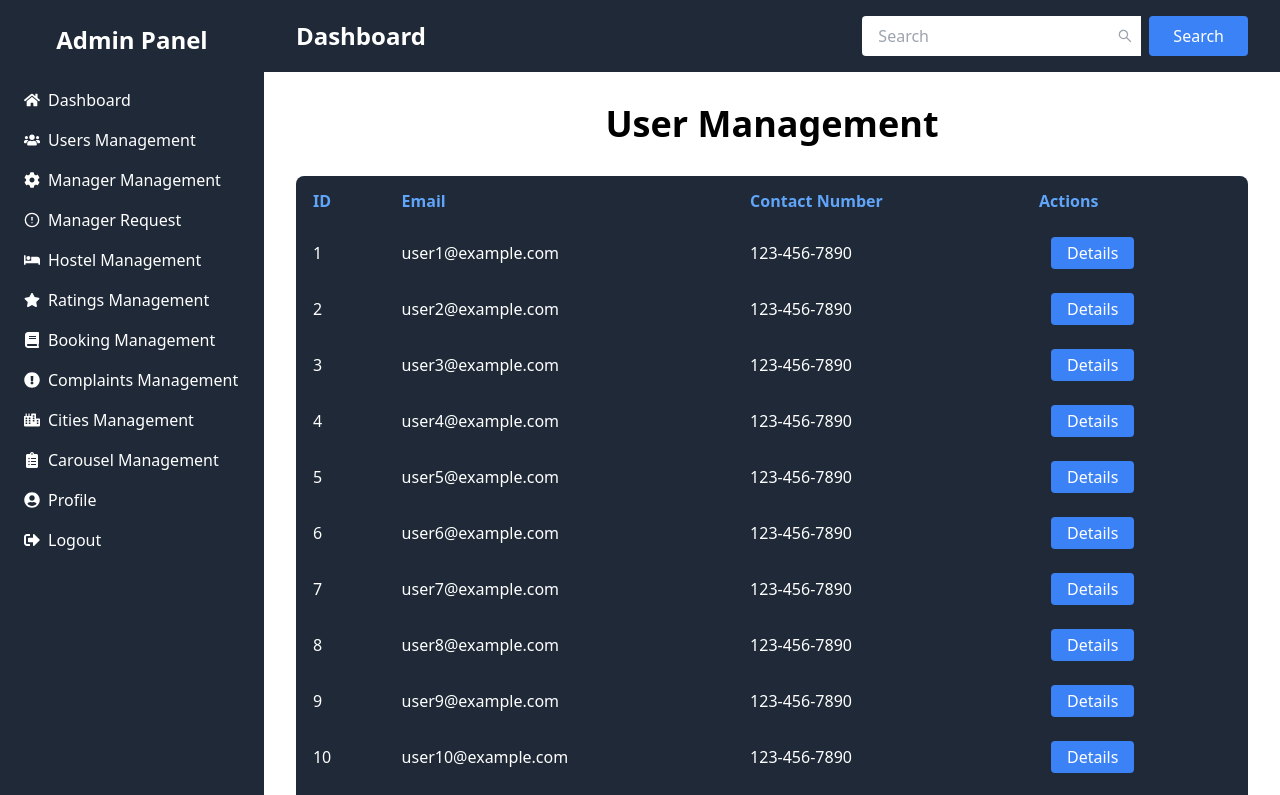
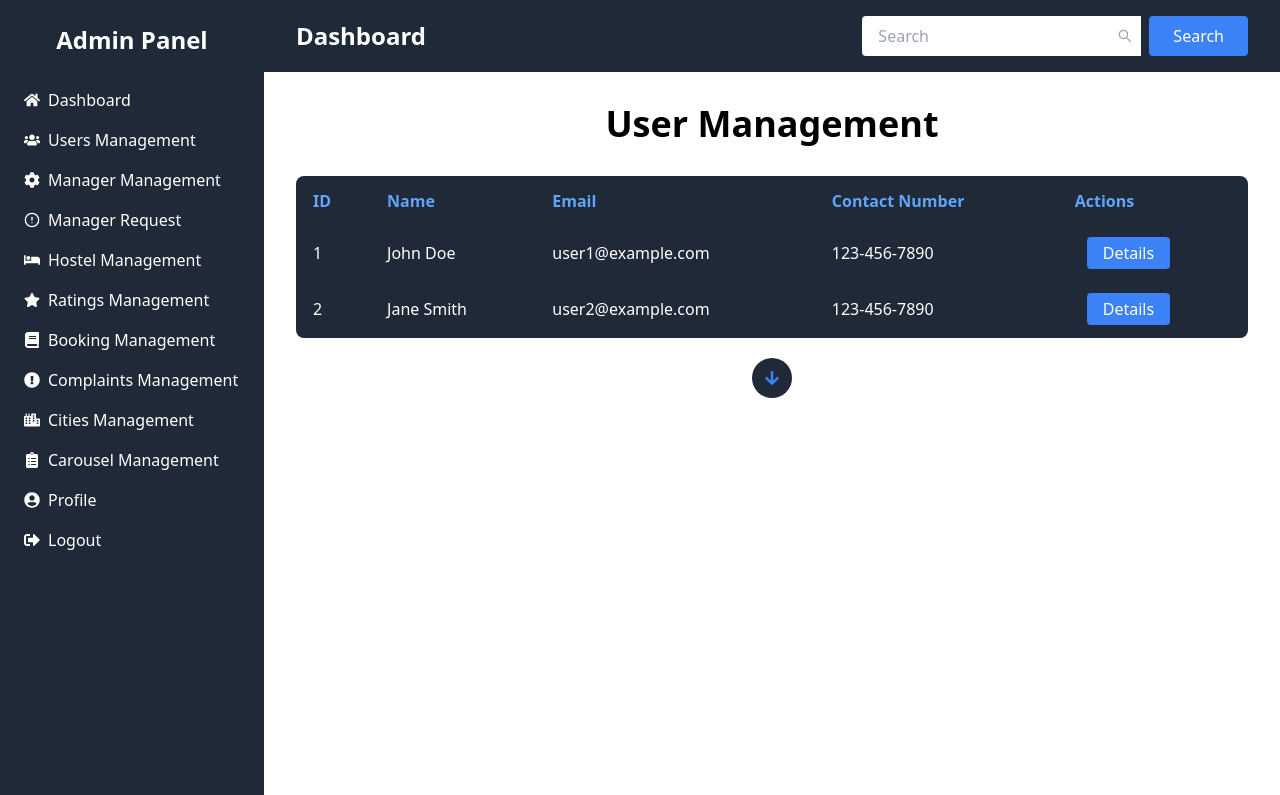
Before and after one commit to AhsanDev404/hostel-ease-admin, a Next.js app: page /admin/users-management in a window 1280 px wide. Shown: the top 795 px of the page. Built offline with nearby package versions, Linux system fonts and the light colour scheme.

Commit message:
Update page.jsx

```diff
--- a/app/admin/users-management/page.jsx
+++ b/app/admin/users-management/page.jsx
@@ -4,18 +4,10 @@ import Link from 'next/link';
 import React, { useState } from 'react';
 
 const usersData = [
-  { id: 1, email: 'user1@example.com' },
-  { id: 2, email: 'user2@example.com' },
-  { id: 3, email: 'user3@example.com' },
-  { id: 4, email: 'user4@example.com' },
-  { id: 5, email: 'user5@example.com' },
-  { id: 6, email: 'user6@example.com' },
-  { id: 7, email: 'user7@example.com' },
-  { id: 8, email: 'user8@example.com' },
-  { id: 9, email: 'user9@example.com' },
-  { id: 10, email: 'user10@example.com' },
-  { id: 11, email: 'user11@example.com' },
-  { id: 12, email: 'user12@example.com' }
+  { id: 1, name: 'John Doe', email: 'user1@example.com' },
+  { id: 2, name: 'Jane Smith', email: 'user2@example.com' },
+  // Add names to other users
+  // ...
 ];
 
 const Page = () => {
@@ -29,6 +21,7 @@ const Page = () => {
           <thead className="text-blue-400">
             <tr>
               <th className="py-3 px-4 text-left">ID</th>
+              <th className="py-3 px-4 text-left">Name</th>
               <th className="py-3 px-4 text-left">Email</th>
               <th className="py-3 px-4 text-left">Contact Number</th>
               <th className="py-3 px-4 text-left">Actions</th>
@@ -38,13 +31,14 @@ const Page = () => {
             {users.map(user => (
               <tr key={user.id} className='hover:bg-white hover:text-black'>
                 <td className="py-3 px-4">{user.id}</td>
+                <td className="py-3 px-4">{user.name}</td>
                 <td className="py-3 px-4">{user.email}</td>
                 <td className="py-3 px-4">123-456-7890</td>
                 <td className="py-3 px-4">
-                  <Link href={'/admin/users-management/1'}>
-                  <button className="bg-blue-500 ml-3 hover:bg-blue-600 text-white py-1 px-4 rounded">
-                    Details
-                  </button>
+                  <Link href={`/admin/users-management/${user.id}`}>
+                    <button className="bg-blue-500 ml-3 hover:bg-blue-600 text-white py-1 px-4 rounded">
+                      Details
+                    </button>
                   </Link>
                 </td>
               </tr>
```
